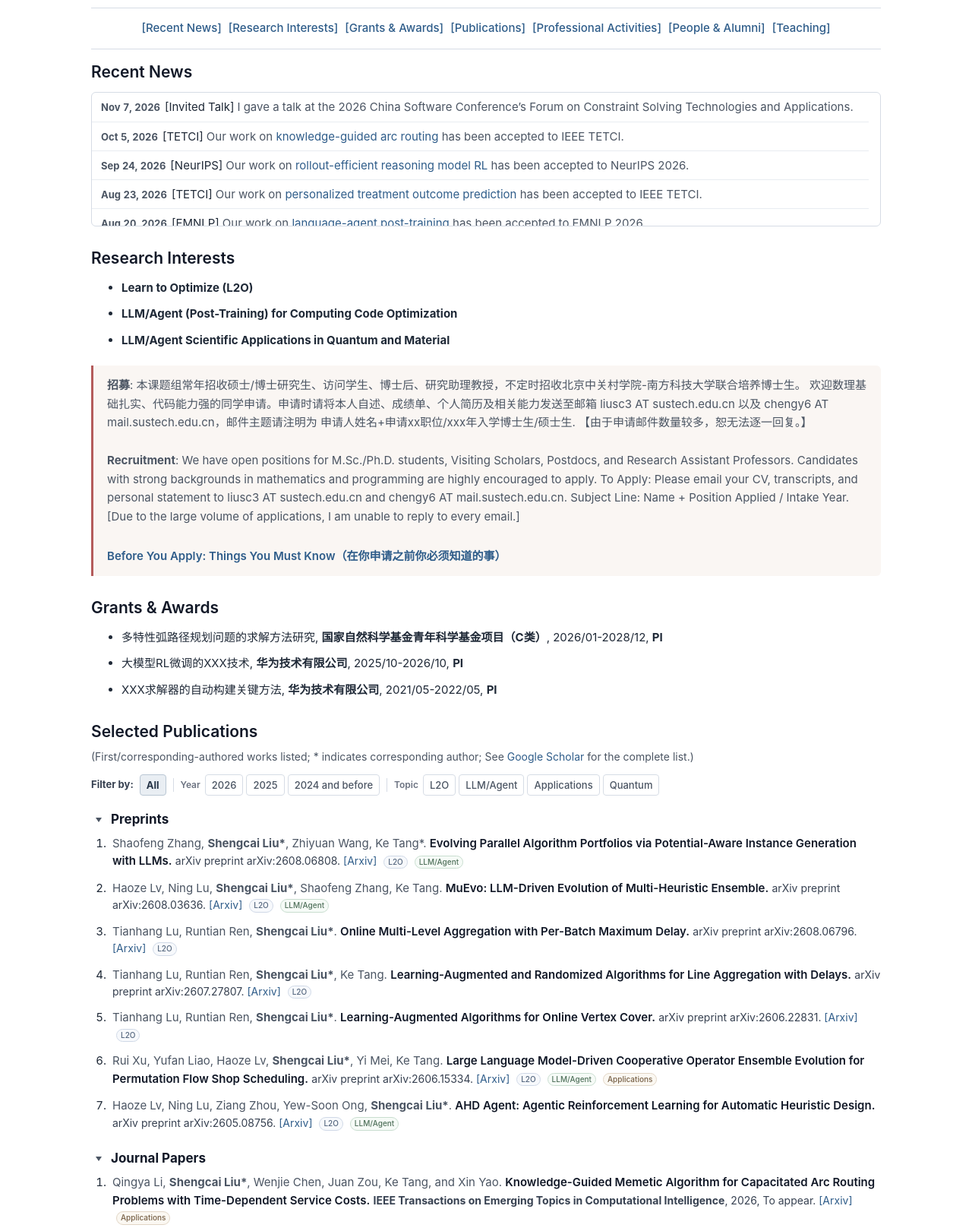
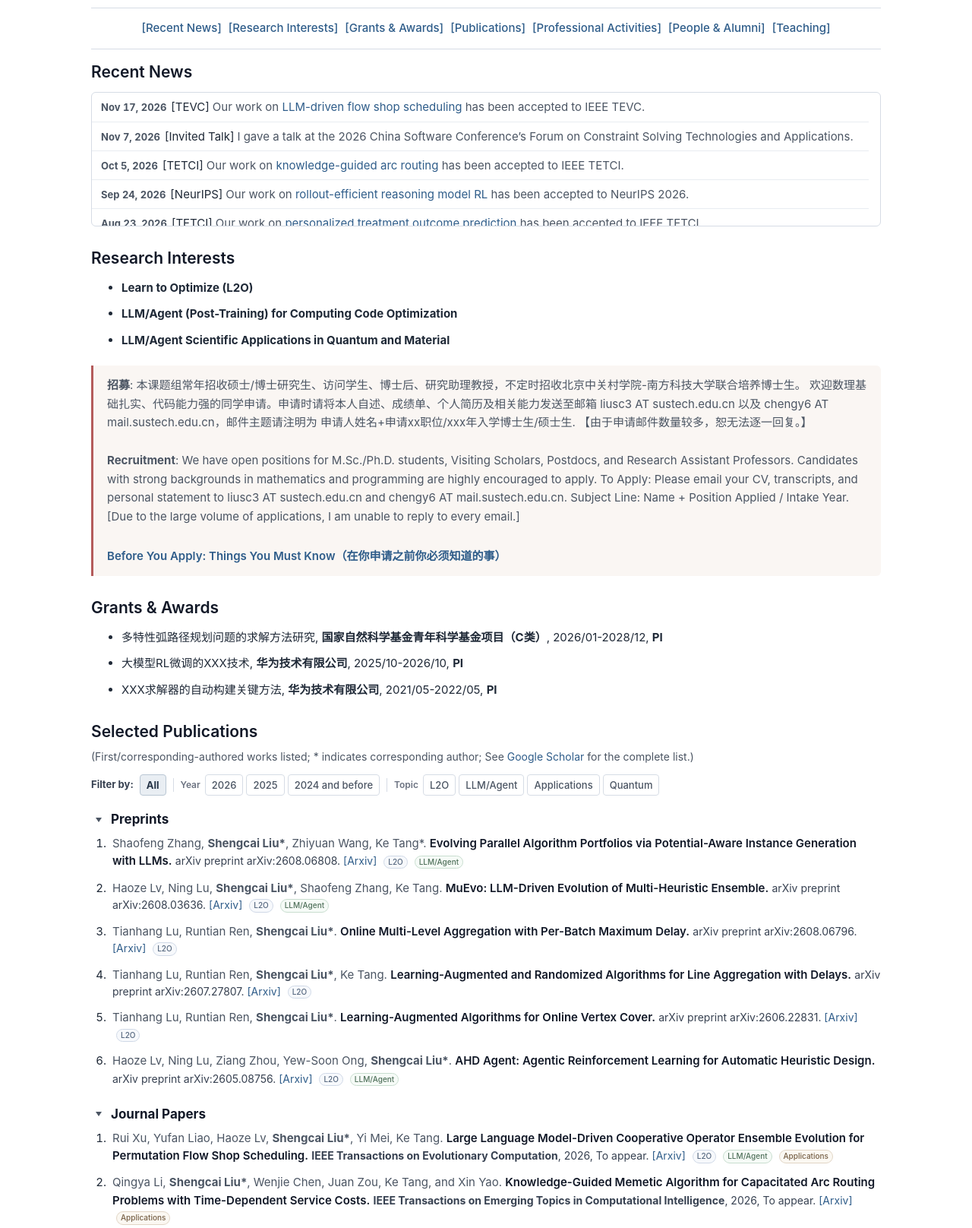
Before and after one commit to senshineL/senshinel.github.io, a plain HTML site: page index.html in a window 1280 px wide. Shown: the part 720-2336 px from the top of the page at 76% size. Drawn offline with Linux system fonts and the light colour scheme; some packages are replaced by stand-ins of ours; a script that the page names is missing.

Commit message:
update scoe paper

```diff
--- a/index.html
+++ b/index.html
@@ -820,6 +820,11 @@
     <div class="news-panel">
         <div class="news-window" tabindex="0" aria-label="Recent news items">
             <ul class="news-list">
+
+                <li class="news-item">
+                    <time class="news-date">Nov 17, 2026</time>
+                    <span class="news-content"><span class="news-category">[TEVC]</span>Our work on <a href='https://arxiv.org/abs/2606.15334'>LLM-driven flow shop scheduling</a> has been accepted to IEEE TEVC.</span>
+                </li>
 
                 <li class="news-item">
                     <time class="news-date">Nov 7, 2026</time>
@@ -1092,12 +1097,6 @@
         </li>
 
         <li class="publication-item" data-publication-item>
-            <span class="publication-authors">Rui Xu, Yufan Liao, Haoze Lv, <b>Shengcai Liu*</b>, Yi Mei, Ke Tang.</span>
-            <span class="publication-title">Large Language Model-Driven Cooperative Operator Ensemble Evolution for Permutation Flow Shop Scheduling.</span>
-            <span class="publication-venue">arXiv preprint arXiv:2606.15334. <a href='https://arxiv.org/abs/2606.15334'>[Arxiv]</a> <span class="publication-tag" data-tag="L2O">L2O</span> <span class="publication-tag" data-tag="LLM/Agent">LLM/Agent</span> <span class="publication-tag" data-tag="Applications">Applications</span></span>
-        </li>
-
-        <li class="publication-item" data-publication-item>
             <span class="publication-authors">Haoze Lv, Ning Lu, Ziang Zhou, Yew-Soon Ong, <b>Shengcai Liu*</b>.</span>
             <span class="publication-title">AHD Agent: Agentic Reinforcement Learning for Automatic Heuristic Design.</span>
             <span class="publication-venue">arXiv preprint arXiv:2605.08756. <a href='https://arxiv.org/abs/2605.08756'>[Arxiv]</a> <span class="publication-tag" data-tag="L2O">L2O</span> <span class="publication-tag" data-tag="LLM/Agent">LLM/Agent</span></span>
@@ -1116,6 +1115,12 @@
     <ol class="publication-list">
 
         <li class="publication-item" data-publication-item>
+            <span class="publication-authors">Rui Xu, Yufan Liao, Haoze Lv, <b>Shengcai Liu*</b>, Yi Mei, Ke Tang.</span>
+            <span class="publication-title">Large Language Model-Driven Cooperative Operator Ensemble Evolution for Permutation Flow Shop Scheduling.</span>
+            <span class="publication-venue"><b>IEEE Transactions on Evolutionary Computation</b>, 2026, To appear. <a href='https://arxiv.org/abs/2606.15334'>[Arxiv]</a> <span class="publication-tag" data-tag="L2O">L2O</span> <span class="publication-tag" data-tag="LLM/Agent">LLM/Agent</span> <span class="publication-tag" data-tag="Applications">Applications</span></span>
+        </li>
+
+        <li class="publication-item" data-publication-item>
             <span class="publication-authors">Qingya Li, <b>Shengcai Liu*</b>, Wenjie Chen, Juan Zou, Ke Tang, and Xin Yao.</span>
             <span class="publication-title">Knowledge-Guided Memetic Algorithm for Capacitated Arc Routing Problems with Time-Dependent Service Costs.</span>
             <span class="publication-venue"><b>IEEE Transactions on Emerging Topics in Computational Intelligence</b>, 2026, To appear. <a href='https://arxiv.org/abs/2507.21740'>[Arxiv]</a> <span class="publication-tag" data-tag="Applications">Applications</span></span>
@@ -1529,7 +1534,7 @@
 
             <!-- 2. Last Updated 部分 -->
             <!-- 使用 Python (build.py) 传入的 build_date 变量 -->
-            &copy; Shengcai LIU. Last updated: 2026-11-09.
+            &copy; Shengcai LIU. Last updated: 2026-11-17.
         </p>
     </div>
     <script type="text/javascript">
```
Also changed, not shown: 1 other file.
